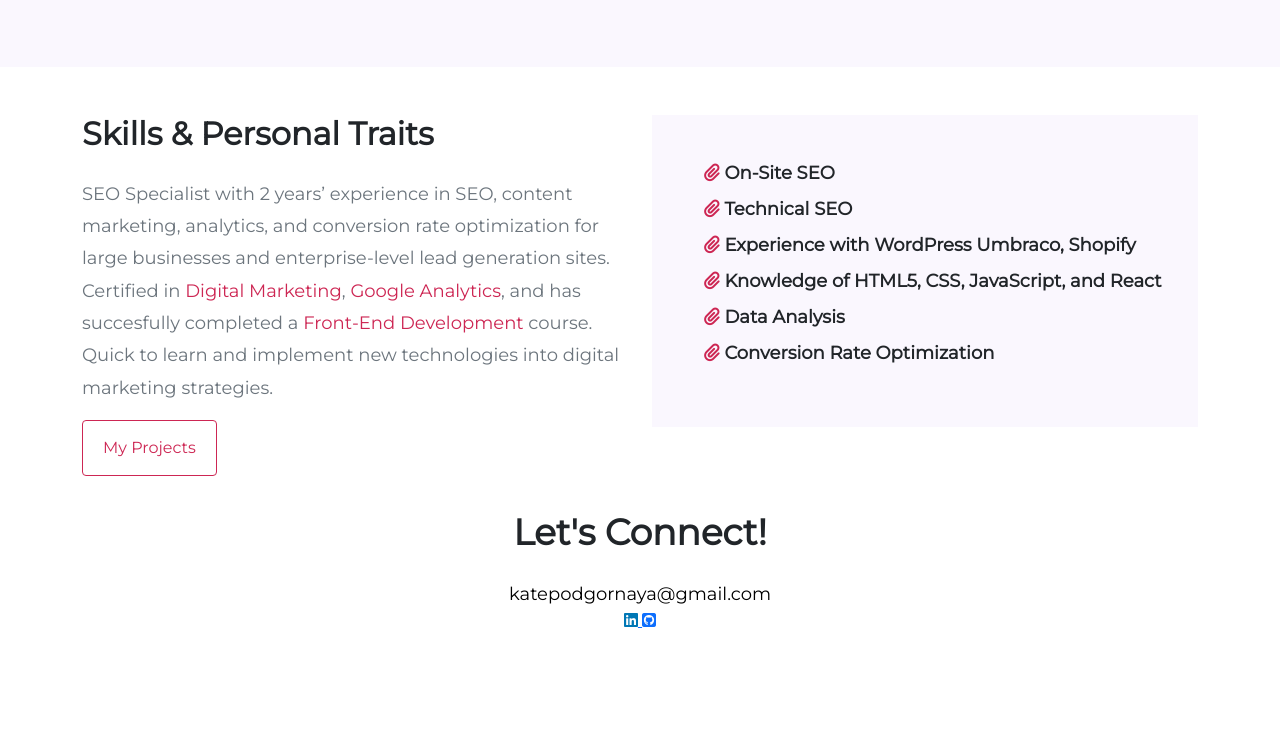
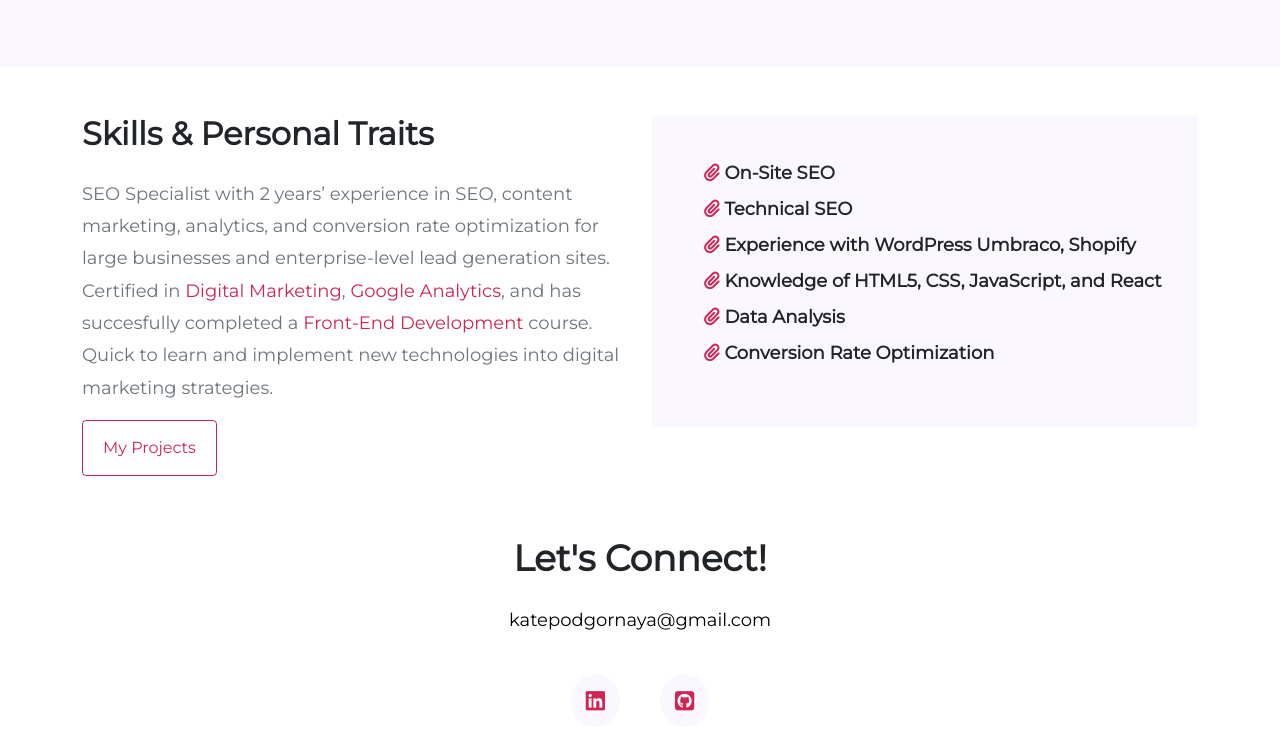
Before and after one commit to Kate8577/my-personal-website, a plain HTML site: page index.html in a window 1280 px wide. Shown: the part 515-1264 px from the top of the page. Before the commit the page ends 1147 px from the top, so only its background shows below. Drawn offline with nearby package versions, Linux system fonts and the light colour scheme.

Commit message:
Added styling to footer

```diff
--- a/index.html
+++ b/index.html
@@ -89,7 +89,7 @@
        <a href="mailto:katepodgornaya@gmail.com"
        class="email-link">katepodgornaya@gmail.com</a>
 </div>
-       <div class="social-links text-center">
+       <div class="social-links d-flex justify-content-center">
        <a href="https://www.linkedin.com/in/katerynapidgorna/" target="_blank">
 <i class="fab fa-linkedin"></i>
        </a>
--- a/styles/styles.css
+++ b/styles/styles.css
@@ -107,22 +107,26 @@ p {
   background-color: var(--background-color);
   padding: 40px 20px;
 }
-
+.footer {
+  margin: 50px 0;
+}
 .footer p {
   font-family: var(--main-font);
   font-weight: bold;
   font-size: 36px;
   text-align: center;
 }
-.fa-linkedin {
-  color: #0077b5;
-}
-.fa-envelope-square {
-  color: var(--accent-color);
-}
+
 .contact-links h3 {
   font: var(--main-font);
   font-size: 24px;
+}
+.contact-links a {
+  color: var(--accent-color);
+  text-decoration: none;
+}
+.contact-links a:hover {
+  color: black;
 }
 .logo {
   max-height: 50px;
@@ -142,11 +146,24 @@ p {
   font-family: var(--main-font);
   text-align: center;
   text-decoration: none;
+  margin-bottom: 40px;
 }
 .email-link:hover {
   color: var(--accent-color);
 }
-
+.social-links a {
+  color: var(--accent-color);
+  font-size: 22px;
+  margin: 0 20px;
+  background-color: var(--background-color);
+  padding: 10px 15px;
+  border-radius: 50%;
+  transition: all 120ms ease-in-out;
+}
+.social-links a:hover {
+  color: white;
+  background-color: var(--accent-color);
+}
 @media (max-width: 700px) {
   .hero {
     padding: 50px 70px;
```
Also changed, not shown: contact.html (+10 -2 lines).
